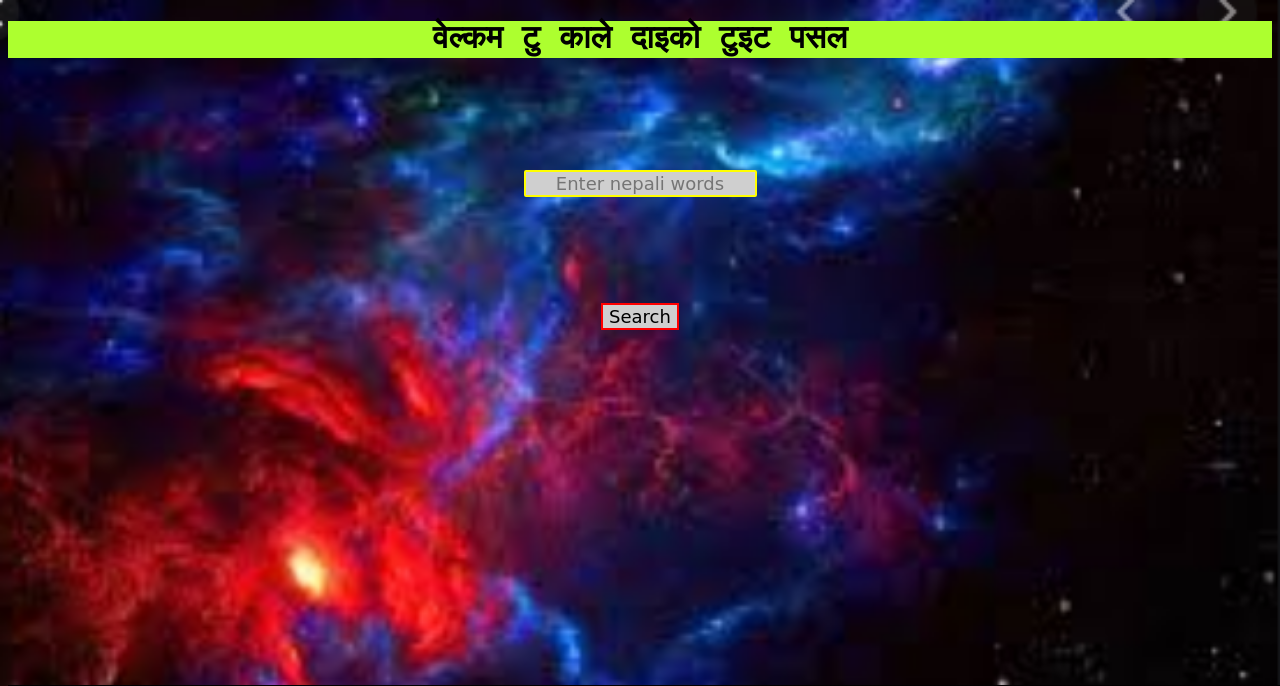
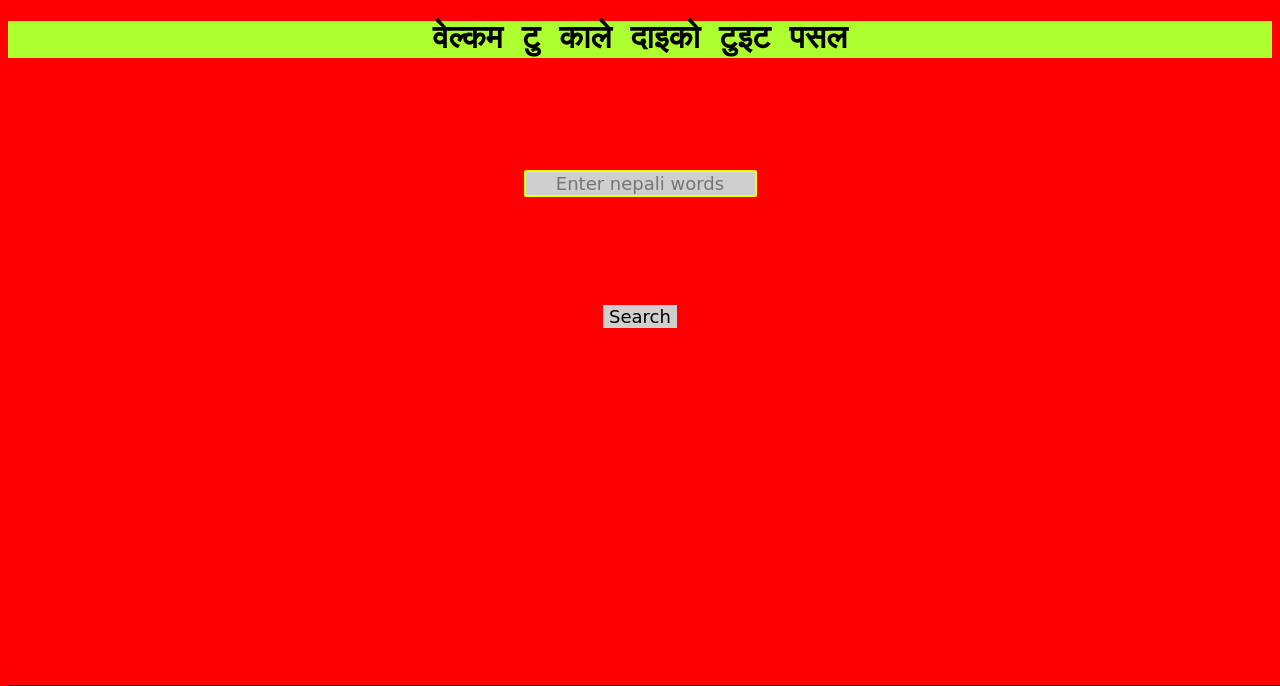
Before and after one commit to tMB3114/twitter_tweets, a Flask app: page / in a window 1280 px wide. Shown: the top 686 px of the page. Run offline with Flask 2, Linux system fonts and the light colour scheme.

Commit message:
Update home.html

```diff
--- a/templates/home.html
+++ b/templates/home.html
@@ -13,7 +13,7 @@
 
    body{
     background-attachment: fixed;
-    background-image: url('galaxy2.png');
+    background-color: red;
     background-repeat: no-repeat;
     background-size: 100% 100%;
 
@@ -70,7 +70,7 @@ button:active{
 
 .infor p{
     font-size: medium;
-    color:red;
+    color: white;
 
 }
 .infor p:hover, p:active{
@@ -93,8 +93,7 @@ button:active{
 
 
     </head>
-    <body style="background-image: url('galaxy2.png'); background-attachment: fixed;
-    background-repeat: no-repeat;  background-size: 100% 100%;">
+    <body>
     <h1 ><b>वेल्कम टु काले दाइको टुइट पसल</b></h1><br><br><br><br><br>
     <center  >
 
```
